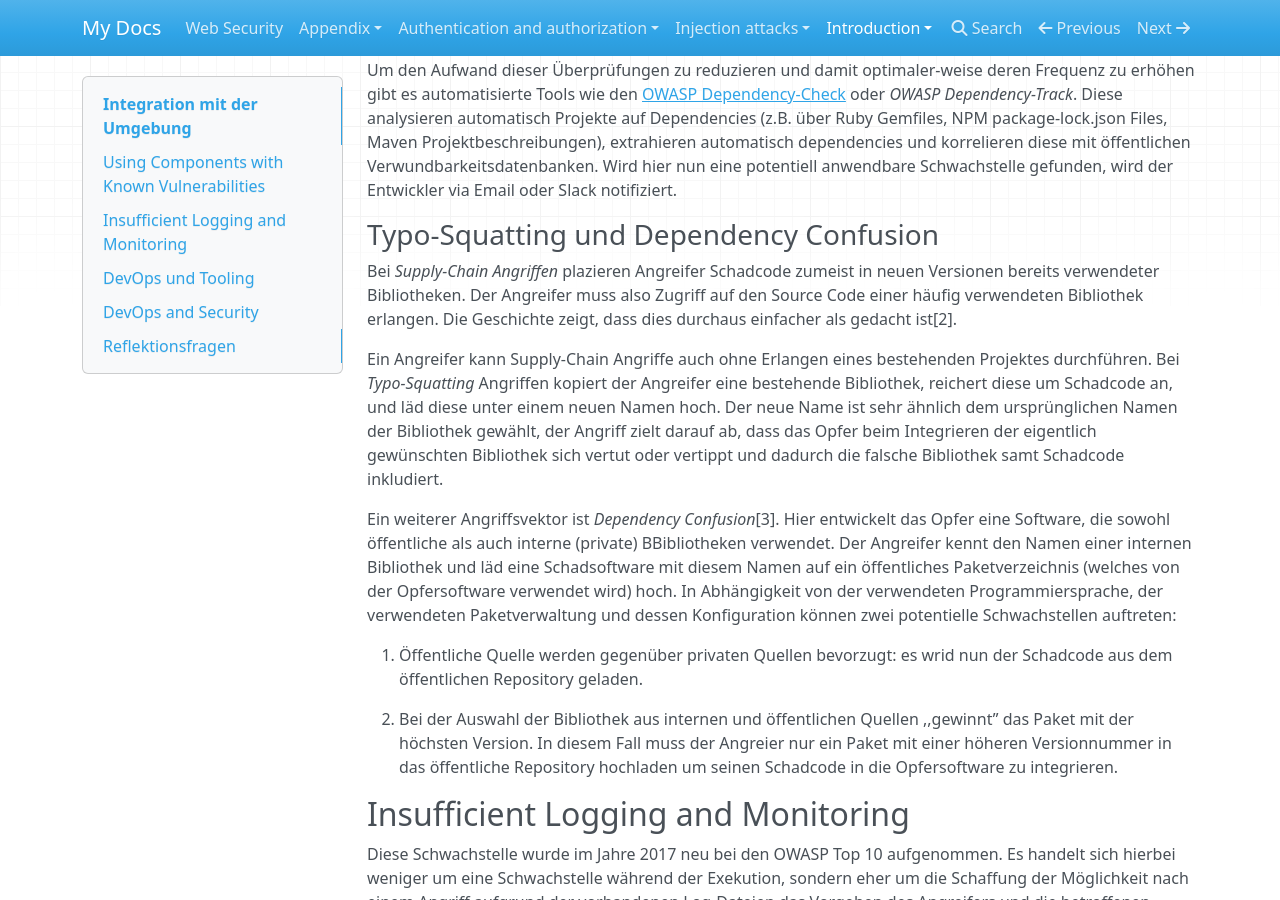
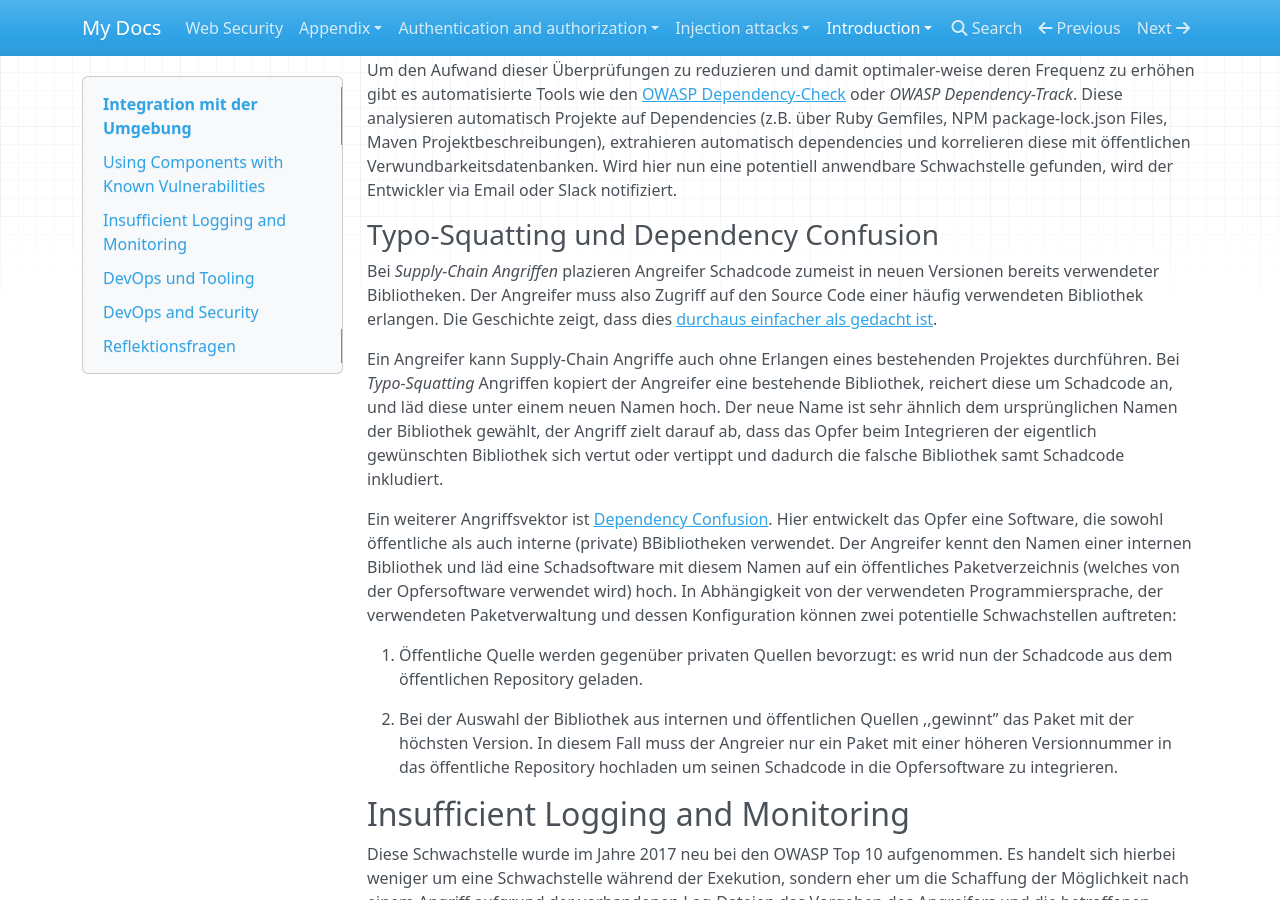
Before and after one commit to andreashappe/web-security, an MkDocs documentation site: the page built from docs/introduction/integration.md, in a window 1280 px wide and 900 px high, scrolled down 547 px. Built offline with MkDocs 1.6.1, drawn with Linux system fonts in a browser that asks for light colours; nearby versions of some CDN libraries; some of the changed text lies outside the part shown.

Commit message:
small changes

```diff
--- a/docs/introduction/integration.md
+++ b/docs/introduction/integration.md
@@ -43,8 +43,8 @@ Slack notifiziert.
 Bei *Supply-Chain Angriffen* plazieren Angreifer Schadcode zumeist in
 neuen Versionen bereits verwendeter Bibliotheken. Der Angreifer muss
 also Zugriff auf den Source Code einer häufig verwendeten Bibliothek
-erlangen. Die Geschichte zeigt, dass dies durchaus einfacher als gedacht
-ist[2].
+erlangen. Die Geschichte zeigt, dass dies [durchaus einfacher als gedacht
+ist](https://www.fireeye.com/blog/threat-research/2020/12/evasive-attacker-leverages-solarwinds-supply-chain-compromises-with-sunburst-backdoor.html).
 
 Ein Angreifer kann Supply-Chain Angriffe auch ohne Erlangen eines
 bestehenden Projektes durchführen. Bei *Typo-Squatting* Angriffen
@@ -55,7 +55,7 @@ Angriff zielt darauf ab, dass das Opfer beim Integrieren der eigentlich
 gewünschten Bibliothek sich vertut oder vertippt und dadurch die falsche
 Bibliothek samt Schadcode inkludiert.
 
-Ein weiterer Angriffsvektor ist *Dependency Confusion*[3]. Hier
+Ein weiterer Angriffsvektor ist [Dependency Confusion](https://medium.com/@alex.birsan/dependency-confusion-4a5d60fec610). Hier
 entwickelt das Opfer eine Software, die sowohl öffentliche als auch
 interne (private) BBibliotheken verwendet. Der Angreifer kennt den Namen
 einer internen Bibliothek und läd eine Schadsoftware mit diesem Namen
@@ -415,11 +412,3 @@ einer Applikation mittels *OWASP ZAP* unter Zuhilfename des
     genommen werden?
 
 4.  Was sind Supply-Chain Angriffe und wie können diese geschehen?
-
-[1] <https://jeremylong.github.io/DependencyCheck/analyzers/index.html>
-
-[2] <https://www.fireeye.com/blog/threat-research/2020/12/evasive-attacker-leverages-solarwinds-supply-chain-compromises-with-sunburst-backdoor.html>
-
-[3] <https://medium.com/@alex.birsan/dependency-confusion-4a5d60fec610>
-
-[4] <https://agilemanifesto.org/>
```
Also changed, not shown: other parts of docs/introduction/integration.md (+5 -8 lines).
